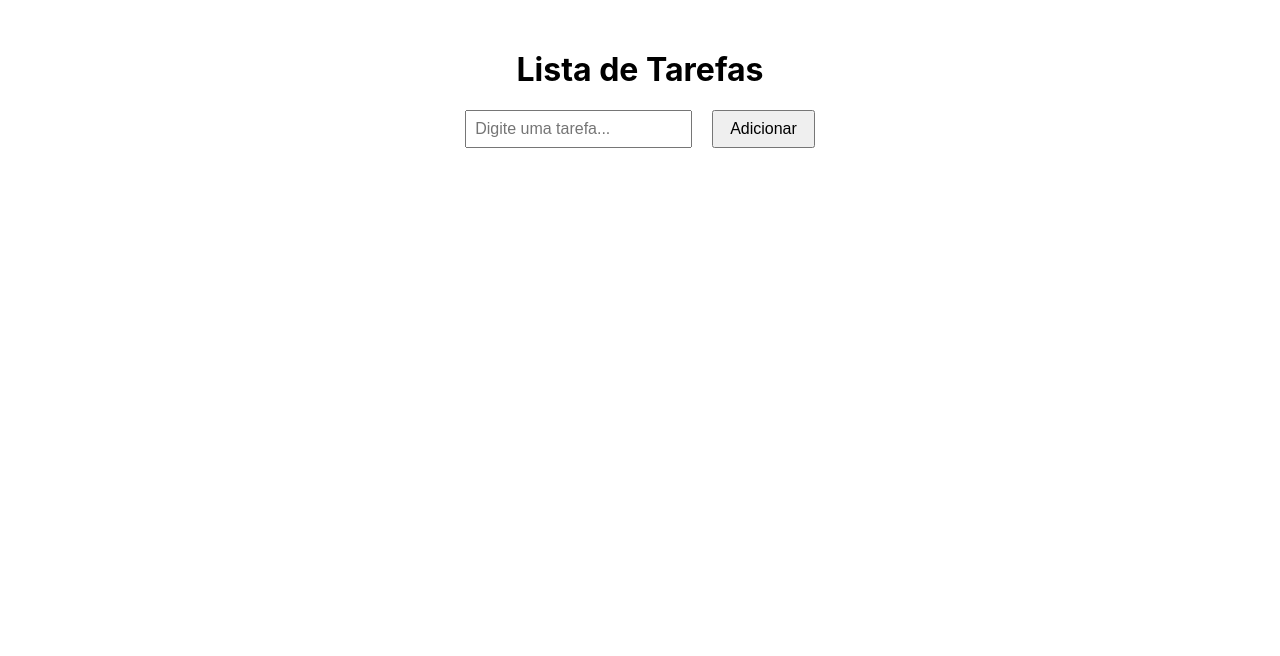
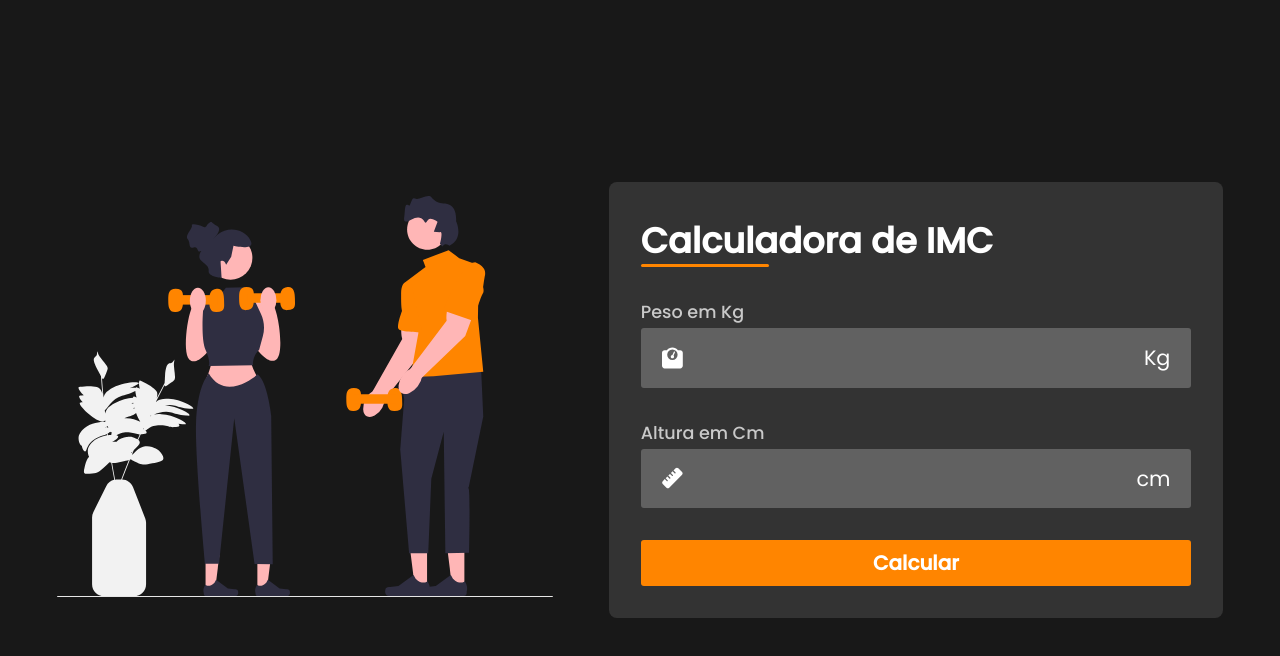
Before and after one commit to gabriel-vreis/calculadora-imc-with-react, a React (Create React App) app: page / in a window 1280 px wide. Shown: the top 656 px of the page. Built offline with nearby package versions, Linux system fonts and the light colour scheme.

Commit message:
Alteração do projeto para a mesma calculadora IMC, versão REACT.

```diff
--- a/package.json
+++ b/package.json
@@ -4,6 +4,9 @@
   "version": "0.1.0",
   "private": true,
   "dependencies": {
+    "@fortawesome/fontawesome-svg-core": "^6.6.0",
+    "@fortawesome/free-solid-svg-icons": "^6.6.0",
+    "@fortawesome/react-fontawesome": "^0.2.2",
     "@testing-library/jest-dom": "^5.17.0",
     "@testing-library/react": "^13.4.0",
     "@testing-library/user-event": "^13.5.0",
--- a/src/App.css
+++ b/src/App.css
@@ -1,31 +1,196 @@
-.App {
-  text-align: center;
-  margin-top: 50px;
+@import url('https://fonts.googleapis.com/css2?family=Poppins:wght@100;200;300;400;500&display=swap');
+
+* {
+    font-family: "Poppins", sans-serif;
+    padding: 0;
+    border: 0;
+    margin: 0;
+    box-sizing: border-box;
+    list-style: none;
+    text-decoration: none;
+    vertical-align: baseline;
+    color: white;
 }
 
-input {
-  padding: 8px;
-  font-size: 16px;
+body {
+    display: flex;
+    align-items: center;
+    justify-content: center;
+    width: 100%;
+    height: 100vh;
+    background-color: #181818;
 }
 
-button {
-  margin-left: 10px;
-  padding: 8px 16px;
-  font-size: 16px;
+#container {
+    display: flex;
+    align-items: center;
+    gap: 3.5rem;
+
 }
 
-ul {
-  list-style-type: none;
-  padding: 0;
+#img img {
+    width: 31rem;
 }
 
-li {
-  margin: 10px 0;
-  display: flex;
-  justify-content: center;
-  align-items: center;
+#calculator {
+    display: flex;
+    flex-direction: column;
+    gap: 2rem;
+    padding: 2rem;background-color: #333333;
+    border-radius: 8px;
 }
 
-button {
-  margin-left: 20px;
+#form {
+    display: flex;
+    flex-direction: column;
+    gap: 2rem;
 }
+
+#title {
+    font-size: 2.2rem;
+    position: relative;
+}
+
+#title::after {
+    position: absolute;
+    content: "";
+    background-color: #ff8500;
+    width: 8rem;
+    height: 3px;
+    bottom: 0;
+    left: 0;
+    border-radius: 3px;
+}
+
+.input-box label {
+    font-size: 1.1rem;
+    color: #c9c9c9;
+    font-weight: 500;
+}
+
+.input-field {
+    display: flex;
+    align-items: center;
+    justify-content: space-between;
+    background-color: #616161;
+    padding: 0.3rem;
+    border-radius: 3px;
+    margin-top: 3px;
+}
+
+.input-field span,
+.input-field .icon {
+    color: #ffffff;
+    font-size: 1.3rem;
+    padding: 0.6rem 1rem;
+}
+
+.input-field input {
+    background-color: transparent;
+    width: 100%;
+    font-size: 1.3rem;
+    padding: 0 0.5rem;
+}
+
+.input-field input::-webkit-outer-spin-button,
+.input-field input::-webkit-inner-spin-button {
+    appearance: none;
+}
+
+.input-field input:focus {
+    outline: none;
+}
+
+#calculate {
+    font-size: 1.25rem;
+    font-weight: bold;
+    background-color: #ff8500;
+    padding: 0.5rem 0;
+    border-radius: 3px;
+    cursor: pointer;
+}
+
+#calculate:hover {
+    background-color: #ff911c;
+}
+
+#result {
+    display: flex;
+    gap: 2rem;
+    align-items: center;
+    border-top: 1px solid #616161;
+    padding: 0.75rem 0;
+}
+
+#bmi {
+    display: flex;
+    align-items: center;
+    flex-direction: column;
+    font-size: 2.25rem;
+}
+
+#bmi span:last-child {
+    font-size: 0.875rem;
+    color: #c9c9c9;
+}
+
+#description-content {
+    width: 17rem;
+}
+
+#more-info {
+    border-top: 1px solid #616161;
+    padding-top: 1.5rem;
+}
+
+#more-info a,.more-info {
+    color: #ff8500;
+    display: flex;
+    justify-content: center;
+    align-items: center;
+    gap: 0.6rem;
+    font-size: 0.825rem;
+    transition: 0.3s;
+}
+
+#more-info a:hover {
+    color: #c9c9c9;
+    .more-info {
+        color: #c9c9c9;
+    }
+}
+
+.hidden {
+    display: none;
+}
+
+.normal {
+    color: #16a34a;
+}
+
+.more-attention {
+    color: #dc2626;
+}
+
+.attention {
+    color: #ffd54a;
+}
+
+@media screen and (max-width: 1024px) {
+    #img {
+        display: none;
+    }
+}
+
+@media screen and (max-width: 500px) {
+    #container {
+        width: 100%;
+        height: 100%;
+    }
+    #calculator {
+        width: 100%;
+        height: 100%;
+        border: 0;
+        justify-content: center;
+    }
+}
--- a/src/App.js
+++ b/src/App.js
@@ -1,44 +1,86 @@
 import React, { useState } from 'react';
 import './App.css';
+import { bmiDescription, valueColor } from './bmiUtils';
+import { FontAwesomeIcon } from '@fortawesome/react-fontawesome'
+import {faWeightScale,faRuler} from '@fortawesome/free-solid-svg-icons'
+import img from "./assets/img.svg"
 
 function App() {
-  const [task, setTask] = useState(''); // Guarda a tarefa atual
-  const [tasks, setTasks] = useState([]); // Guarda a lista de tarefas
+  const [weight, setWeight] = useState('');
+  const [height, setHeight] = useState('');
+  const [bmi, setBmi] = useState(null);
+  const [colorClass, setColorClass] = useState('');
+  const [showResult, setShowResult] = useState(false);
 
-  // Função para adicionar tarefa
-  const addTask = () => {
-    if (task !== '') {
-      setTasks([...tasks, task]); // Adiciona a nova tarefa à lista
-      setTask(''); // Limpa o campo de entrada
-    }
-  };
+  const handleSubmit = (e) => {
+    e.preventDefault();
+    const calculatedBmi = (weight / ((height / 100) * (height / 100))).toFixed(2);
+    setBmi(calculatedBmi);
+    setShowResult(true);
 
-  // Função para remover uma tarefa
-  const removeTask = (index) => {
-    const newTasks = tasks.filter((_, i) => i !== index);
-    setTasks(newTasks);
+    // Atualiza a cor do valor com base no IMC
+    const color = valueColor(calculatedBmi);
+    setColorClass(color);
   };
 
   return (
-    <div className="App">
-      <h1>Lista de Tarefas</h1>
-      <input
-        type="text"
-        value={task}
-        onChange={(e) => setTask(e.target.value)}
-        placeholder="Digite uma tarefa..."
-      />
-      <button onClick={addTask}>Adicionar</button>
+    <main id="container">
+      <section id="img">
+        <img src={img} alt="IMC" />
+      </section>
 
-      <ul>
-        {tasks.map((task, index) => (
-          <li key={index}>
-            {task}
-            <button onClick={() => removeTask(index)}>Remover</button>
-          </li>
-        ))}
-      </ul>
-    </div>
+      <section id="calculator">
+        <h1 id="title">Calculadora de IMC</h1>
+
+        <form id="form" onSubmit={handleSubmit}>
+
+          <div className="input-box">
+            <label htmlFor="weight">Peso em Kg</label>
+            <div className="input-field">
+              <FontAwesomeIcon className='icon' icon={faWeightScale}/>
+              <input type="number" step="0.01" name="weight" id="weight" value={weight} onChange={(e) => setWeight(e.target.value)}required/>
+              <span>Kg</span>
+            </div>
+          </div>
+
+          <div className="input-box">
+            <label htmlFor="height">Altura em Cm</label>
+            <div className="input-field">
+              <FontAwesomeIcon className='icon' icon={faRuler}/>
+              <input type="number" name="height" id="height" value={height} onChange={(e) => setHeight(e.target.value)} required/>
+              <span>cm</span>
+            </div>
+          </div>
+
+          <button id="calculate">Calcular</button>
+        </form>
+
+        {showResult && (
+          <div id="infos">
+            <div id="result">
+
+              <div id="bmi">
+                <span id="value" className={colorClass}>
+                  {bmi.replace('.', ',')}
+                </span>
+                <span>Seu IMC</span>
+              </div>
+
+              <div id="description-content">
+                <span id="description">{bmiDescription(bmi)}</span>
+              </div>
+
+            </div>
+
+            <div id="more-info">
+              <a href="https://mundoeducacao.uol.com.br/saude-bem-estar/imc.htm" target="_blank" rel="noopener noreferrer">
+                Saiba Mais</a>
+            </div>
+
+          </div>
+        )}
+      </section>
+    </main>
   );
 }
 
--- /dev/null
+++ b/src/bmiUtils.js
@@ -0,0 +1,27 @@
+export const bmiDescription = (bmi) => {
+    return bmi < 18.5
+      ? `Cuidado! Seu IMC é ${bmi.replace('.', ',')}, indicando que você está abaixo do peso!`
+      : bmi >= 18.5 && bmi <= 25
+      ? `Seu IMC é ${bmi.replace('.', ',')}, Você está no peso ideal!`
+      : bmi > 25 && bmi <= 30
+      ? `Cuidado! Seu IMC é ${bmi.replace('.', ',')}, indicando sobrepeso!`
+      : bmi > 30 && bmi <= 35
+      ? `Cuidado! Seu IMC é ${bmi.replace('.', ',')}, indicando obesidade moderada!`
+      : bmi > 35 && bmi <= 40
+      ? `Cuidado! Seu IMC é ${bmi.replace('.', ',')}, indicando obesidade severa!`
+      : `Cuidado! Seu IMC é ${bmi.replace('.', ',')}, indicando obesidade mórbida!`;
+  };
+
+  export const valueColor = (bmi) => {
+    return bmi < 18.5
+      ? 'attention'
+      : bmi >= 18.5 && bmi <= 25
+      ? 'normal'
+      : bmi > 25 && bmi <= 30
+      ? 'attention'
+      : bmi > 30 && bmi <= 35
+      ? 'attention'
+      : bmi > 35 && bmi <= 40
+      ? 'more-attention'
+      : 'more-attention';
+  };
```
Also changed, not shown: src/index.js (+4 -4 lines), src/assets/img.svg (added), 1 other file (tests, documents, lock files or other folders).
